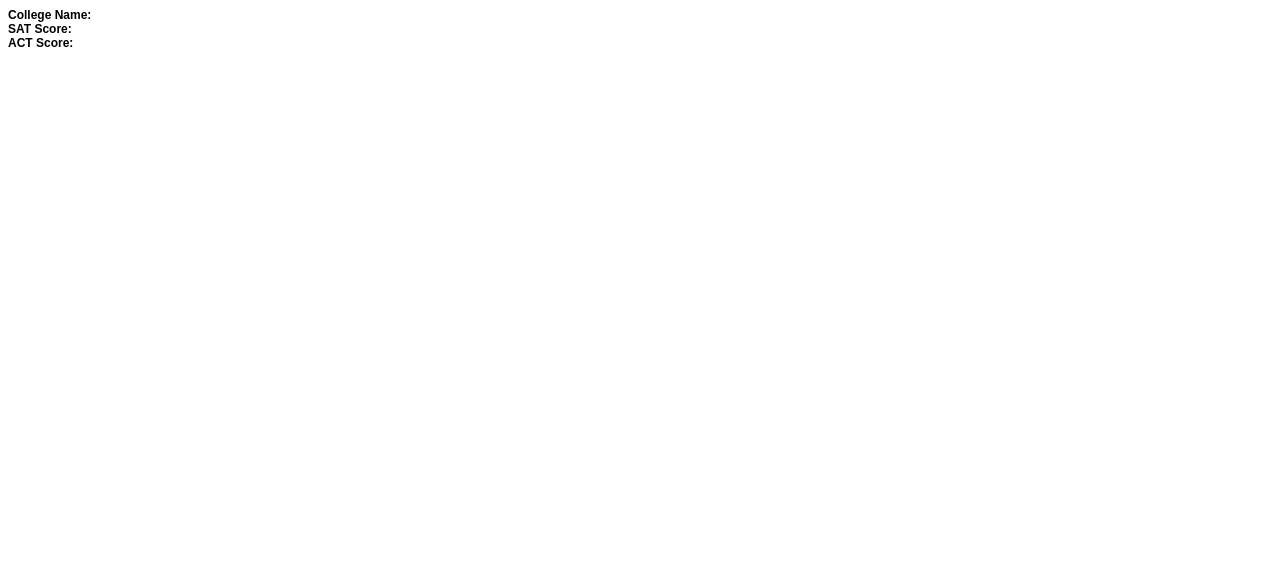
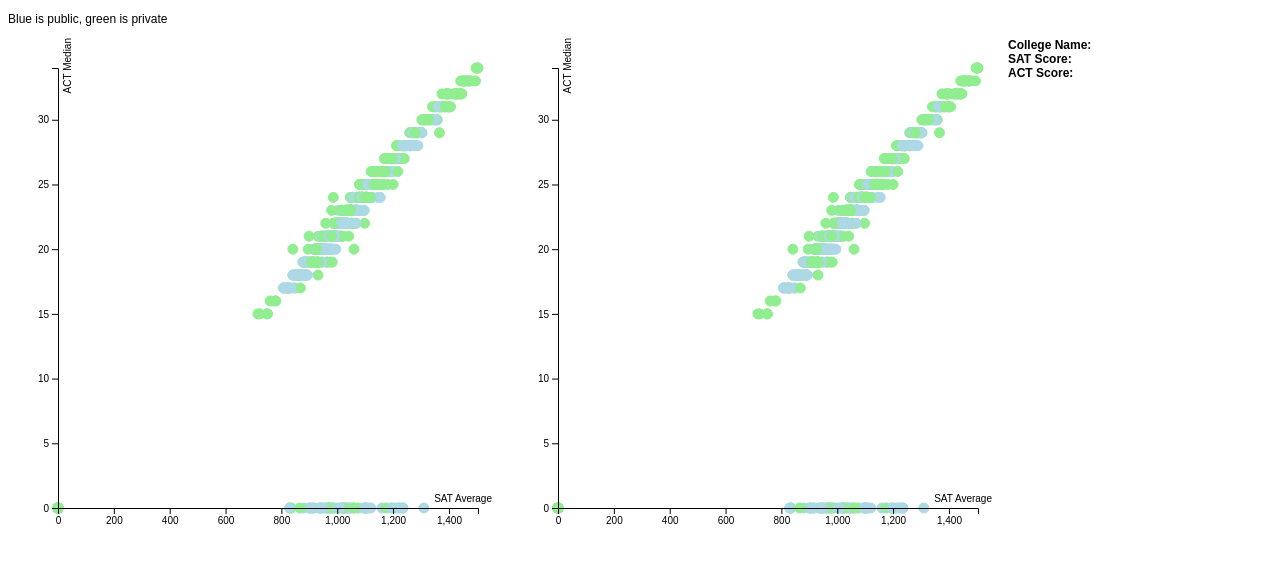
Before and after one commit to kcozzone3/P5CS4460, a plain HTML site: page index.html in a window 1280 px wide. Drawn offline with nearby package versions, Linux system fonts and the light colour scheme.

Commit message:
Added 2 scatterplots for SAT/ACT, public and private functionality added

```diff
--- a/index.html
+++ b/index.html
@@ -7,8 +7,13 @@
 		<script type="text/javascript" src="main.js"></script>
    	</head>
    	<body>
+   		<p>
+   			Blue is public, green is private
+   		</p>
 	   	<div id="wrapper">
-			<div id="scatterplot">
+			<div id="scatterplot1">
+	        </div>
+	        <div id = "scatterplot2">
 	        </div>
 		  	<div id="labels">
 		        <strong>College Name:</strong> <span id="college"></span><br/>
--- a/main.js
+++ b/main.js
@@ -1,4 +1,6 @@
 var collegeData = [];
+var width = 500;
+var height= 500;
 
 function loadData() {
     d3.csv("colleges.csv", function(csv) {
@@ -23,7 +25,119 @@ function loadData() {
 }
 
 function setup() {
-    //TODO: scatterplot setup
+    // get the data we care about
+    var satAvg = d3.extent(collegeData, function(row) { return row.satAvg; });
+    var actMed = d3.extent(collegeData, function(row) { return row.actMed; });
+
+
+    // Axis setup
+    var xScale = d3.scaleLinear().domain(satAvg).range([50, 470]);
+    var yScale = d3.scaleLinear().domain(actMed).range([470, 30]);
+
+    var xAxis = d3.axisBottom().scale(xScale);
+    var yAxis = d3.axisLeft().scale(yScale);
+
+    var xScale2 = d3.scaleLinear().domain(satAvg).range([50, 470]);
+    var yScale2 = d3.scaleLinear().domain(actMed).range([470, 30]);
+
+    var xAxis2 = d3.axisBottom().scale(xScale2);
+    var yAxis2 = d3.axisLeft().scale(yScale2);
+
+    //Create SVGs for charts
+    var leftScatterplot = d3.select("#scatterplot1")
+                    .append("svg:svg")
+                    .attr("width",width)
+                    .attr("height",height);
+
+    var rightScatterplot = d3.select("#scatterplot2")
+                    .append("svg:svg")
+                    .attr("width",width)
+                    .attr("height",height);
+
+
+    // add points
+    var leftPoints = leftScatterplot.selectAll("circle")
+       .data(collegeData)
+       .enter()
+       .append("circle")
+       .attr("class", function(d) {
+            if (d.control == "Public") {
+                return "public";
+            } else {
+                return "private";
+            }
+       })
+       .attr("cx", function(d) { return xScale(d.satAvg); })
+       .attr("cy", function(d) { return yScale(d.actMed); })
+       .attr("r", 5);
+
+    var rightPoints = rightScatterplot.selectAll("circle")
+       .data(collegeData)
+       .enter()
+       .append("circle")
+       .attr("class", function(d) {
+            if (d.control == "Public") {
+                return "public";
+            } else {
+                return "private";
+            }
+       })
+       .attr("cx", function(d) { return xScale(d.satAvg); })
+       .attr("cy", function(d) { return yScale(d.actMed); })
+       .attr("r", 5);
+
+    // add axis labels
+    leftScatterplot
+        .append("g")
+        .attr("transform", "translate(0,"+ (width -30)+ ")")
+        .call(xAxis)
+        .append("text")
+        .attr('fill', 'black')
+        .attr("class", "label")
+        .attr("x", width-16)
+        .attr("y", -6)
+        .style("text-anchor", "end")
+        .text("SAT Average");
+
+    leftScatterplot
+        .append("g")
+        .attr("transform", "translate(50, 0)")
+        .call(yAxis)
+        .append("text")
+        .attr('fill', 'black')
+        .attr("class", "label")
+        .attr("transform", "rotate(-90)")
+        .attr("y", 6)
+        .attr("dy", ".71em")
+        .style("text-anchor", "end")
+        .text("ACT Median");
+
+    rightScatterplot
+        .append("g")
+        .attr("transform", "translate(0,"+ (width -30)+ ")")
+        .call(xAxis)
+        .append("text")
+        .attr('fill', 'black')
+        .attr("class", "label")
+        .attr("x", width-16)
+        .attr("y", -6)
+        .style("text-anchor", "end")
+        .text("SAT Average");
+
+    rightScatterplot
+        .append("g")
+        .attr("transform", "translate(50, 0)")
+        .call(yAxis)
+        .append("text")
+        .attr('fill', 'black')
+        .attr("class", "label")
+        .attr("transform", "rotate(-90)")
+        .attr("y", 6)
+        .attr("dy", ".71em")
+        .style("text-anchor", "end")
+        .text("ACT Median");
+
+
 }
 
 
--- a/style.css
+++ b/style.css
@@ -1,3 +1,17 @@
 body {
   font: 12px sans-serif;
 }
+.public {
+    stroke: lightblue;
+    fill: lightblue;
+}
+.private {
+    stroke: lightgreen;
+    fill: lightgreen;
+}
+#scatterplot1 {
+    float: left;
+}
+#scatterplot2 {
+    float: left;
+}
```
